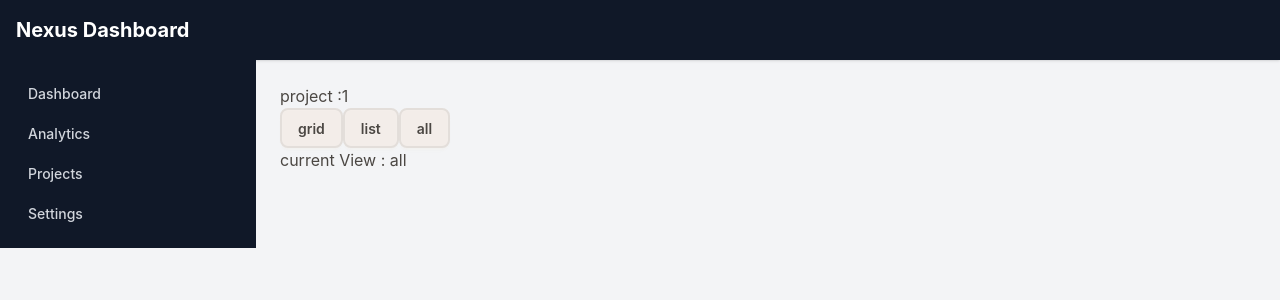
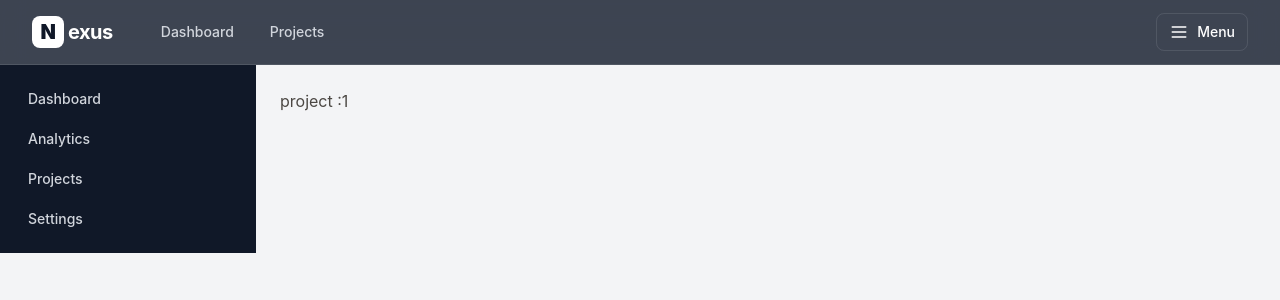
Before and after one commit to mohamedosama2004/Nexus, a Next.js app: page /projects/1 in a window 1280 px wide. Shown: the top 300 px of the page. Built offline with nearby package versions, Linux system fonts and the light colour scheme.

Commit message:
intial navbar , practicing the client and server compostion

```diff
--- /dev/null
+++ b/app/(application)/_components/FavoriteButton.tsx
@@ -0,0 +1,19 @@
+'use client'
+import { useState } from "react"
+
+
+const FavoriteButton = () => {
+    const [favourite , setFavorite] =useState(false) ;
+    function handleFavorite (){
+      setFavorite(prev=>!prev)
+    }
+    return (
+
+        <button className="btn" onClick={handleFavorite}>
+            {favourite?"remove from favourite" :"add to favourite"}
+        </button>
+
+  )
+}
+
+export default FavoriteButton
--- /dev/null
+++ b/app/(application)/_components/Logo.tsx
@@ -0,0 +1,15 @@
+import Link from "next/link";
+
+export default function Logo() {
+  return (
+    <Link
+      href="/dashboard"
+      className="flex items-center gap-1 text-xl font-bold tracking-tight text-white transition-opacity hover:opacity-80"
+    >
+      <div className="flex h-8 w-8 items-center justify-center rounded-lg bg-white font-black text-gray-900">
+        N
+      </div>
+      exus
+    </Link>
+  );
+}
--- /dev/null
+++ b/app/(application)/_components/Navbar.tsx
@@ -0,0 +1,17 @@
+import Logo from "./Logo";
+import NavigationLinks from "./NavigationLinks";
+import UserMenu from "./UserMenu";
+
+export default function Navbar() {
+  return (
+    <header className="sticky top-0 z-40 border-b border-white/10 bg-gray-900/80 backdrop-blur-md">
+      <div className="mx-auto flex h-16 max-w-7xl items-center justify-between px-4 sm:px-6 lg:px-8">
+        <div className="flex items-center gap-8">
+          <Logo />
+          <NavigationLinks />
+        </div>
+        <UserMenu />
+      </div>
+    </header>
+  );
+}
--- /dev/null
+++ b/app/(application)/_components/NavigationLinks.tsx
@@ -0,0 +1,32 @@
+"use client";
+
+import Link from "next/link";
+import { usePathname } from "next/navigation";
+
+const links = [
+  { label: "Dashboard", href: "/dashboard" },
+  { label: "Projects", href: "/projects" },
+];
+
+export default function NavigationLinks() {
+  const pathname = usePathname();
+
+  return (
+    <nav className="hidden items-center gap-1 md:flex" role="navigation" aria-label="Main navigation">
+      {links.map((link) => (
+        <Link
+          key={link.href}
+          href={link.href}
+          className={`rounded-lg px-4 py-2 text-sm font-medium transition-all duration-200 ${
+            pathname === link.href
+              ? "bg-white/10 text-white"
+              : "text-gray-300 hover:bg-white/5 hover:text-white"
+          }`}
+          aria-current={pathname === link.href ? "page" : undefined}
+        >
+          {link.label}
+        </Link>
+      ))}
+    </nav>
+  );
+}
--- a/app/(application)/_components/ProjectsFilter.tsx
+++ b/app/(application)/_components/ProjectsFilter.tsx
@@ -2,10 +2,10 @@
 import { useRouter, useSearchParams } from "next/navigation";
 
 const ProjectsView = () => {
-  type View ="grid" |"list" | "all" ;
+  type View ="grid" |"list"  ;
   const searchParams = useSearchParams();
   const router = useRouter();
-  const view = searchParams.get("view") ?? "all";
+  const view = searchParams.get("view") ?? "list";
   const handleView = (newView: View) => {
     const params = new URLSearchParams(searchParams.toString());
     params.set("view", newView);
@@ -15,7 +15,6 @@ const ProjectsView = () => {
     <div>
       <button className="btn" onClick={()=>handleView('grid')}>grid</button>
       <button className="btn" onClick={()=>handleView('list')}>list</button>
-      <button className="btn" onClick={()=>handleView('all')}>all</button>
       <p> current View : {view}</p>
     </div>
   );
--- /dev/null
+++ b/app/(application)/_components/ProjectsViewToggle.tsx
@@ -0,0 +1,38 @@
+// "use client";
+
+// import { useEffect, useState } from "react";
+
+// type View = "grid" | "list";
+
+// const ProjectsViewToggle = () => {
+//   const [view, setView] = useState<View>("grid");
+
+//   useEffect(() => {
+//     const savedView = localStorage.getItem("project-view");
+
+//     if (savedView === "grid" || savedView === "list") {
+//       setView(savedView);
+//     }
+//   }, []);
+
+//   const handleView = (newView: View) => {
+//     setView(newView);
+//     localStorage.setItem("project-view", newView);
+//   };
+
+//   return (
+//     <div>
+//       <button className="btn" onClick={() => handleView("grid")}>
+//         Grid
+//       </button>
+
+//       <button className="btn" onClick={() => handleView("list")}>
+//         List
+//       </button>
+
+//       <p>Current view: {view}</p>
+//     </div>
+//   );
+// };
+
+// export default ProjectsViewToggle;
--- /dev/null
+++ b/app/(application)/_components/UserMenu.tsx
@@ -0,0 +1,97 @@
+"use client";
+
+import Link from "next/link";
+import { useEffect, useRef, useState } from "react";
+
+const menuItems = [
+  { label: "Profile", href: "/dashboard/profile" },
+  { label: "Settings", href: "/settings" },
+];
+
+export default function UserMenu() {
+  const [isOpen, setIsOpen] = useState(false);
+  const menuRef = useRef<HTMLDivElement>(null);
+
+  const toggleMenu = () => setIsOpen((prev) => !prev);
+
+  useEffect(() => {
+    function handleClickOutside(event: MouseEvent) {
+      if (menuRef.current && !menuRef.current.contains(event.target as Node)) {
+        setIsOpen(false);
+      }
+    }
+
+    function handleEscape(event: KeyboardEvent) {
+      if (event.key === "Escape") setIsOpen(false);
+    }
+
+    document.addEventListener("mousedown", handleClickOutside);
+    document.addEventListener("keydown", handleEscape);
+    return () => {
+      document.removeEventListener("mousedown", handleClickOutside);
+      document.removeEventListener("keydown", handleEscape);
+    };
+  }, []);
+
+  return (
+    <div ref={menuRef} className="relative">
+      <button
+        onClick={toggleMenu}
+        className="flex items-center gap-2 rounded-lg border border-white/10 px-3 py-2 text-sm font-medium text-white transition-all duration-200 hover:bg-white/10"
+        aria-haspopup="true"
+        aria-expanded={isOpen}
+        aria-label={isOpen ? "Close user menu" : "Open user menu"}
+      >
+        <svg
+          xmlns="http://www.w3.org/2000/svg"
+          className="h-5 w-5"
+          fill="none"
+          viewBox="0 0 24 24"
+          stroke="currentColor"
+          aria-hidden="true"
+        >
+          <path
+            strokeLinecap="round"
+            strokeLinejoin="round"
+            strokeWidth={2}
+            d="M4 6h16M4 12h16M4 18h16"
+          />
+        </svg>
+        Menu
+      </button>
+
+      <div
+        className={`absolute right-0 mt-2 w-48 origin-top-right rounded-xl border border-white/10 bg-gray-900 shadow-2xl transition-all duration-200 ease-out ${
+          isOpen
+            ? "scale-100 opacity-100"
+            : "pointer-events-none scale-95 opacity-0"
+        }`}
+        role="menu"
+        aria-orientation="vertical"
+        aria-label="User menu"
+      >
+        <div className="py-1">
+          {menuItems.map((item) => (
+            <Link
+              key={item.href}
+              href={item.href}
+              onClick={() => setIsOpen(false)}
+              className="flex w-full items-center px-4 py-2.5 text-sm text-gray-300 transition-colors duration-150 hover:bg-white/5 hover:text-white"
+              role="menuitem"
+            >
+              {item.label}
+            </Link>
+          ))}
+          <div className="my-1 border-t border-white/10" />
+          <button
+            onClick={() => setIsOpen(false)}
+            className="flex w-full items-center px-4 py-2.5 text-sm text-red-400 transition-colors duration-150 hover:bg-red-500/10 hover:text-red-300"
+            role="menuitem"
+          >
+            Logout
+          </button>
+        </div>
+      </div>
+    </div>
+  );
+}
--- a/app/(application)/layout.tsx
+++ b/app/(application)/layout.tsx
@@ -1,3 +1,4 @@
+import Navbar from "@/app/(application)/_components/Navbar";
 import SideNavbar from "@/app/(application)/_components/SideNavbar";
 
 export default function DashboardLayout({
@@ -7,9 +8,7 @@ export default function DashboardLayout({
 }>) {
   return (
     <div className="flex min-h-screen flex-col bg-gray-100">
-      <header className="bg-gray-900 p-4 text-white shadow-sm">
-        <h2 className="text-xl font-bold">Nexus Dashboard</h2>
-      </header>
+      <Navbar />
       <div className="flex flex-1">
         <SideNavbar />
         <main className="flex-1 p-6 ">{children}</main>
--- a/app/(application)/projects/[projectId]/page.tsx
+++ b/app/(application)/projects/[projectId]/page.tsx
@@ -1,4 +1,3 @@
-import ProjectsView from "@/app/(application)/_components/ProjectsFilter";
 
 type ProjectPageProps = {
   params: Promise<{ projectId: string }>;
@@ -10,7 +9,6 @@ export default async function ProjectPage({ params }: ProjectPageProps) {
   return (
     <div>
       <p>project :{projectId}</p>
-      <ProjectsView />
     </div>
   );
 }
--- a/app/(application)/projects/page.tsx
+++ b/app/(application)/projects/page.tsx
@@ -1,5 +1,7 @@
 import { Suspense } from "react";
 import ProjectsView from "../_components/ProjectsFilter";
+import FavoriteButton from "../_components/FavoriteButton";
+// import ProjectsViewToggle from "../_components/ProjectsViewToggle";
 
 export default function ProjectsPage() {
   return (
@@ -9,6 +11,8 @@ export default function ProjectsPage() {
       <Suspense fallback={<p>Loading filters...</p>}>
         <ProjectsView />
       </Suspense>
+      {/* <ProjectsViewToggle/> */}
+      <FavoriteButton/>
     </div>
   );
 }
--- a/package.json
+++ b/package.json
@@ -9,6 +9,7 @@
     "lint": "eslint"
   },
   "dependencies": {
+    "axios": "^1.18.1",
     "next": "16.2.11",
     "react": "19.2.4",
     "react-dom": "19.2.4"
```
Also changed, not shown: 1 other file (tests, documents, lock files or other folders).
